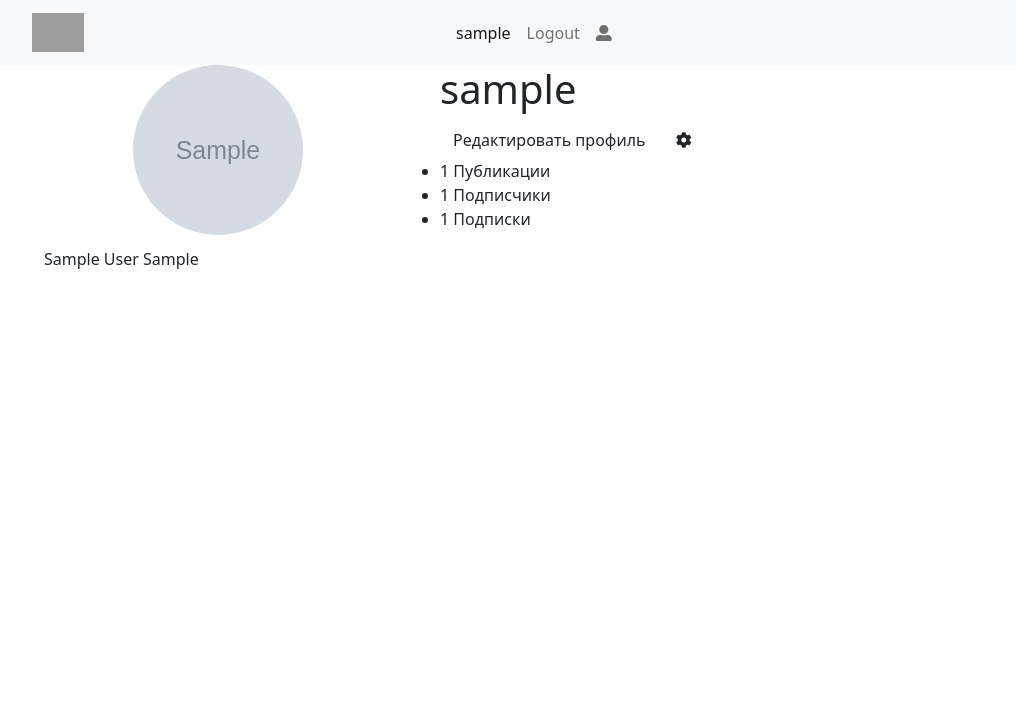
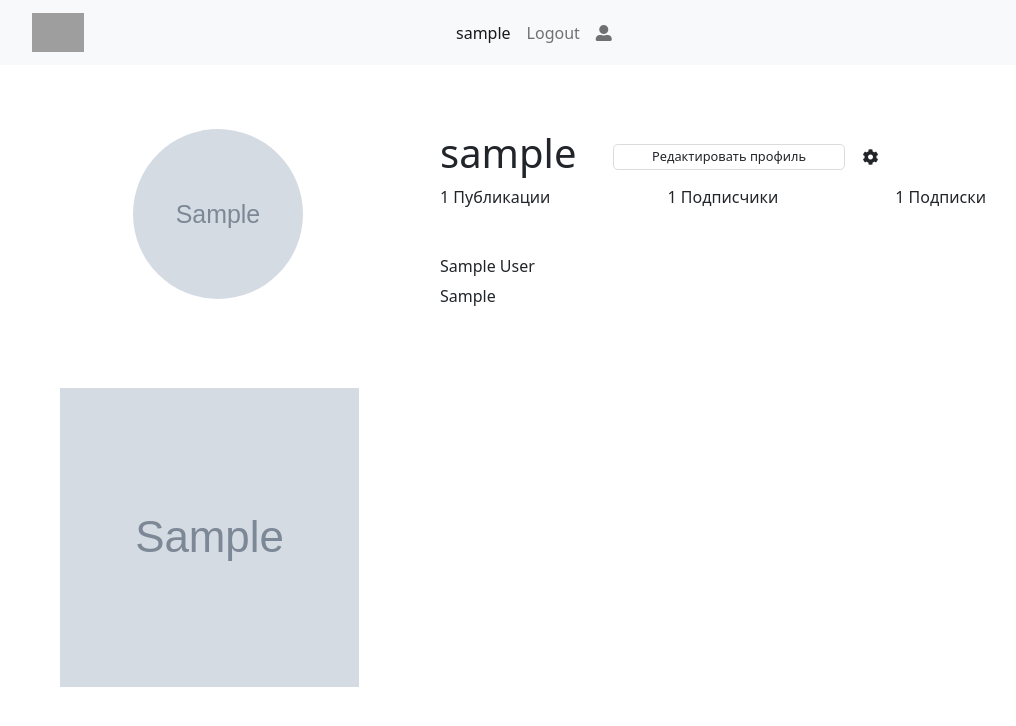
Before and after one commit to lidpwnz/instagram, a Django app: page /accounts/1/profile/ in a window 1280 px wide. Shown: the top 726 px of the page, without its empty margins (50-1066 px from the left). Run offline with Django 3.2, Linux system fonts and the light colour scheme; a user stored in the database is signed in; tables that the repository leaves empty hold one stand-in row (values such as "Sample post"); grey boxes marked "Sample" are stand-in pictures; some libraries are stand-ins or nearby versions; grey boxes are pictures that could not be loaded.

Commit message:
#2 Подправил шаблон профиля

```diff
--- a/accounts/templates/user/profile.html
+++ b/accounts/templates/user/profile.html
@@ -28,6 +28,8 @@
         }
 
         .gallery-item {
+            width: 299px;
+            height: 299px;
             position: relative;
             flex: 1 0 22rem;
             margin: 1rem;
@@ -79,15 +81,24 @@
             height: 100%;
             object-fit: cover;
         }
+
+        .profile-edit-btn {
+            font-size: 0.8rem;
+            line-height: 1.8;
+            border: 0.1rem solid #dbdbdb;
+            border-radius: 0.3rem;
+            padding: 0 2.4rem;
+            margin-left: 2rem;
+        }
     </style>
-    <div class="container">
+    <div class="container mt-5 pt-3">
         <div class="profile">
             <div class="profile-image">
                 <img class="user-avatar" src="{{ profile.avatar.url }}"
                      alt="avatar">
             </div>
             <div class="profile-user-settings">
-                <h1 class="profile-user-name">{{ profile.user.username }}</h1>
+                <h1 class="d-inline-block align-middle">{{ profile.user.username }}</h1>
                 <a class="btn profile-edit-btn" href="">Редактировать профиль</a>
                 <button class="btn profile-settings-btn" aria-label="profile settings"><i class="fas fa-cog"
                                                                                           aria-hidden="true"></i>
@@ -95,19 +106,16 @@
 
             </div>
 
-            <div class="profile-stats">
-
-                <ul>
-                    <li><span class="profile-stat-count">{{ profile.posts_count }}</span> Публикации</li>
-                    <li><span class="profile-stat-count">{{ profile.followers_count }}</span> Подписчики</li>
-                    <li><span class="profile-stat-count">{{ profile.subscribes_count }}</span> Подписки</li>
-                </ul>
-
+            <div class="d-flex justify-content-between align-items-center w-50">
+                <div><span class="profile-stat-count">{{ profile.posts_count }}</span> Публикации</div>
+                <div><span class="profile-stat-count">{{ profile.followers_count }}</span> Подписчики</div>
+                <div><span class="profile-stat-count">{{ profile.subscribes_count }}</span> Подписки</div>
             </div>
 
-            <div class="profile-bio">
+            <div class="mt-5 d-flex flex-column">
 
-                <p><span class="profile-real-name">{{ profile.user.get_full_name }}</span>
+                <h6>{{ profile.user.get_full_name }}</h6>
+                <p>
                     {{ profile.info }}
                 </p>
 
@@ -119,12 +127,13 @@
     </div>
     <!-- End of container -->
 
-    <main>
+    <main class="mt-5">
 
         <div class="container">
+                <div class="row">
 
-            <div class="gallery">
-                {% for post in profile.user.post_set.all %}
+                    {% for post in profile.user.posts.all %}
+                        <div class="col-4">
                             <div class="gallery-item" tabindex="0">
 
                                 <img src="{{ post.img.url }}"
@@ -132,7 +141,7 @@
 
                                 <div class="gallery-item-info">
 
-                            <ul>
+                                    <ul class="px-0 py-0">
                                         <li class="gallery-item-likes"><span class="visually-hidden">Likes:</span><i
                                                 class="fas fa-heart" aria-hidden="true"></i> {{ post.likes_count }}
                                         </li>
@@ -144,13 +153,14 @@
                                 </div>
 
                             </div>
+                        </div>
                     {% endfor %}
+                </div>
             </div>
             <!-- End of gallery -->
 
             <div class="loader"></div>
 
-        </div>
         <!-- End of container -->
 
     </main>
--- a/accounts/views.py
+++ b/accounts/views.py
@@ -18,12 +18,6 @@ class ProfileView(generic.DetailView):
     model = Profile
     template_name = 'user/profile.html'
     context_object_name = 'profile'
-
-    def get(self, request, *args, **kwargs):
-        self.object = self.get_object()
-        print(self.object.user)
-        print(self.object.user.posts.all())
-        return super(ProfileView, self).get(request, *args, **kwargs)
 
 
 class RegisterView(generic.CreateView):
```
Lines whose indentation alone changed are shown as unchanged.
